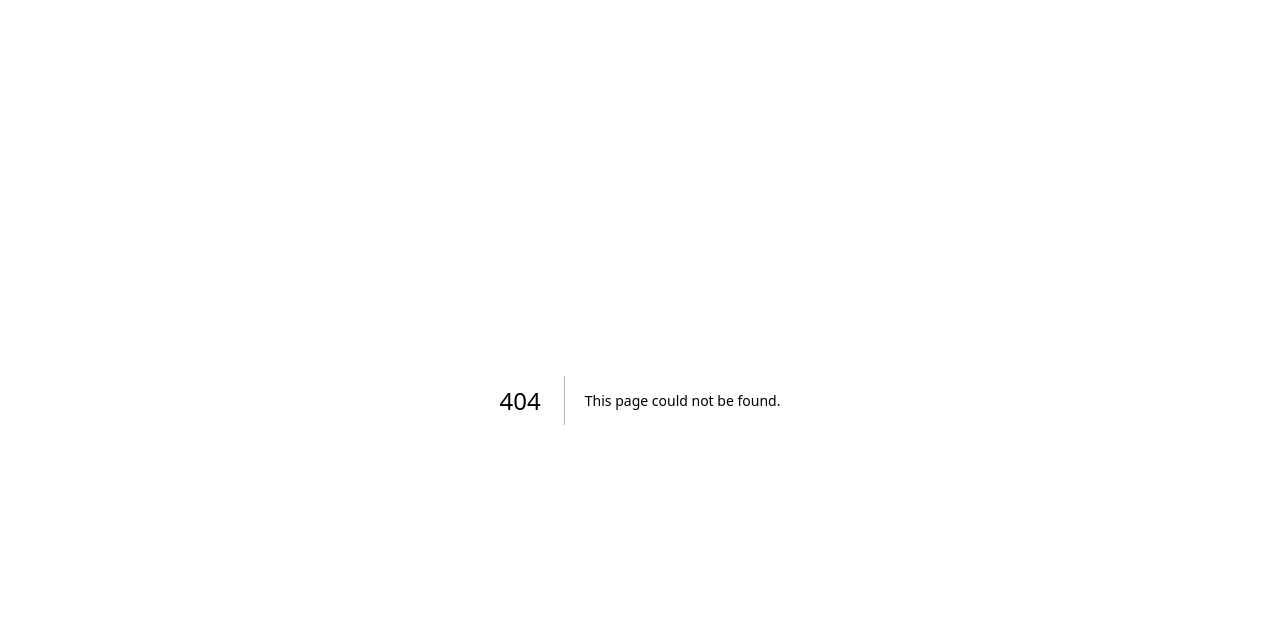
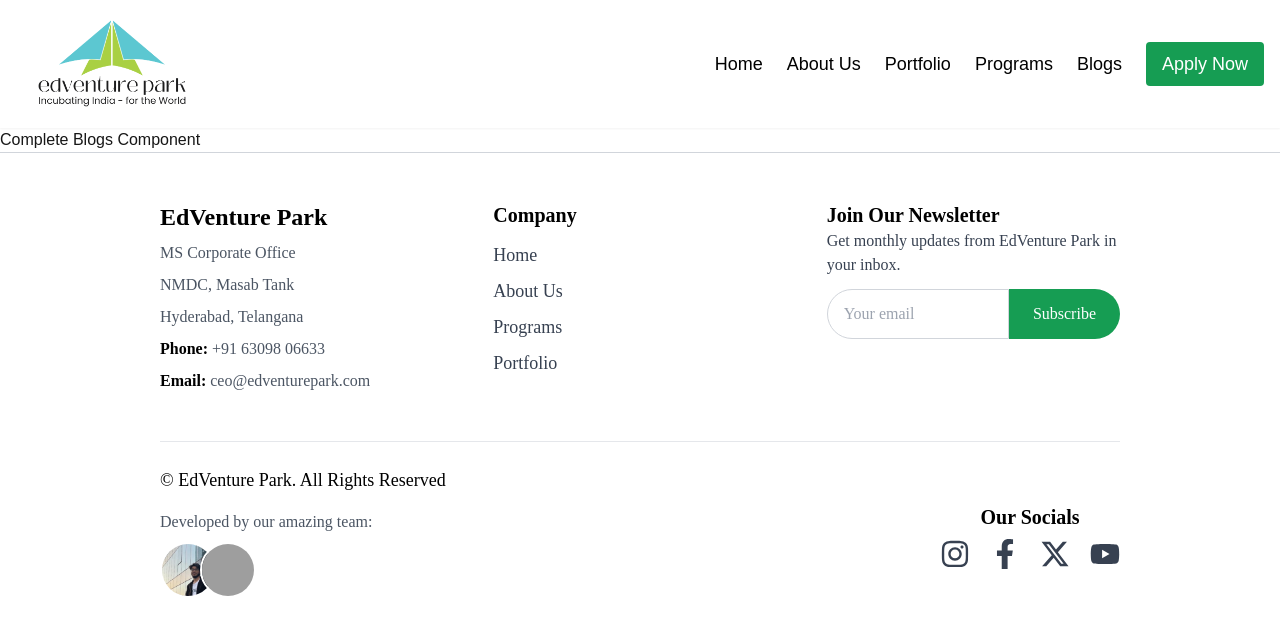
Before and after one commit to Edventure-park/Main-Website, a Next.js app: page /blogs in a window 1280 px wide. Before the commit this address had no page. Shown: the top 634 px of the page. Built offline with nearby package versions, Linux system fonts and the light colour scheme; grey boxes are pictures that could not be loaded.

Commit message:
blogs page initiation

```diff
--- /dev/null
+++ b/app/blogs/page.tsx
@@ -0,0 +1,15 @@
+import Footer from '@/components/Footer'
+import Navbar from '@/components/Navbar'
+import CompleteBlogs from '@/components/blogs/CompleteBlogs'
+
+function Blogs() {
+  return (
+    <>
+      <Navbar currentPage='blogs' />
+      <CompleteBlogs />
+      <Footer />
+    </>
+  )
+}
+
+export default Blogs
--- a/components/Navbar.tsx
+++ b/components/Navbar.tsx
@@ -158,6 +158,11 @@ function Navbar({ currentPage }: { currentPage: string }) {
             >
               <Link href="/programs/preincubation">Programs</Link>
             </li>
+            <li
+              className={`text-lg transition-colors hover:text-[#169D53] ${currentPage === "programs" ? "font-bold text-[#169D53]" : "text-black"}`}
+            >
+              <Link href="/blogs">Blogs</Link>
+            </li>
           </ul>
           <Link
             href="https://edventurepark.incubators.app/register"
--- /dev/null
+++ b/components/blogs/CompleteBlogs.tsx
@@ -0,0 +1,12 @@
+import React from 'react'
+
+function CompleteBlogs() {
+  return (
+    <div>
+      <h1 >Complete Blogs Component</h1>
+      {/* Blog content goes here */}
+    </div>
+  )
+}
+
+export default CompleteBlogs
```
